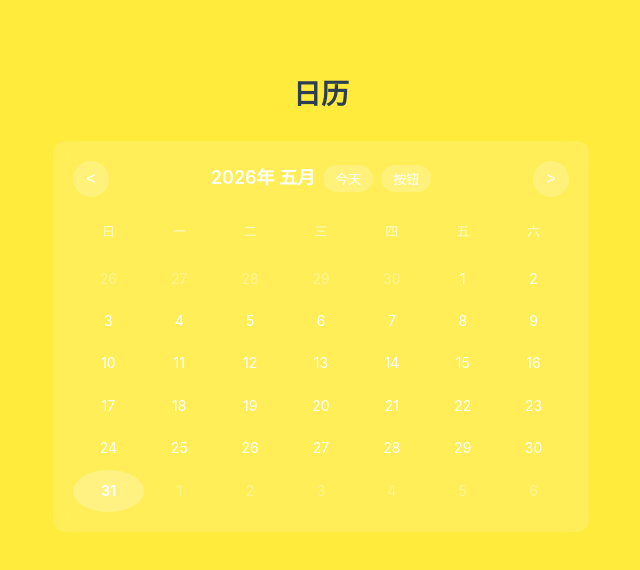
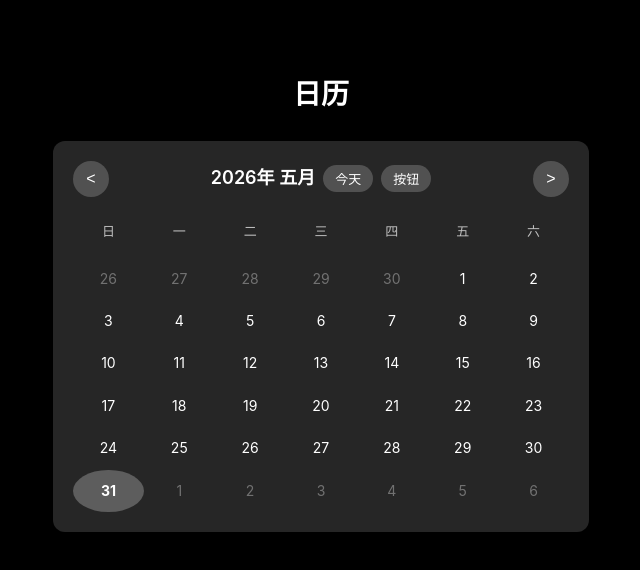
Before and after one commit to W1nJay/rpa-vue, a Vue app: page / in a window 1280 px wide. Shown: the top 570 px of the page, without its empty margins (319-959 px from the left). Built offline with nearby package versions, Linux system fonts and the light colour scheme.

Commit message:
feat: 将背景改成黑色，并且加一个彩虹的图案在日历的上面 - update src/assets/base.css

```diff
--- a/src/assets/base.css
+++ b/src/assets/base.css
@@ -23,30 +23,30 @@
 
 /* semantic color variables for this project */
 :root {
-  --color-background: #FFEB3B;
-  --color-background-soft: #FFF9C4;
-  --color-background-mute: #FBC02D;
+  --color-background: #000000;
+  --color-background-soft: #1a1a1a;
+  --color-background-mute: #333333;
 
   --color-border: var(--vt-c-divider-light-2);
   --color-border-hover: var(--vt-c-divider-light-1);
 
-  --color-heading: var(--vt-c-text-light-1);
-  --color-text: var(--vt-c-text-light-1);
+  --color-heading: #ffffff;
+  --color-text: #e0e0e0;
 
   --section-gap: 160px;
 }
 
 @media (prefers-color-scheme: dark) {
   :root {
-    --color-background: #FDD835;
-    --color-background-soft: #FFEE58;
-    --color-background-mute: #F9A825;
+    --color-background: #000000;
+    --color-background-soft: #1a1a1a;
+    --color-background-mute: #333333;
 
     --color-border: var(--vt-c-divider-dark-2);
     --color-border-hover: var(--vt-c-divider-dark-1);
 
-    --color-heading: var(--vt-c-text-dark-1);
-    --color-text: var(--vt-c-text-dark-2);
+    --color-heading: #ffffff;
+    --color-text: #e0e0e0;
   }
 }
 
```
